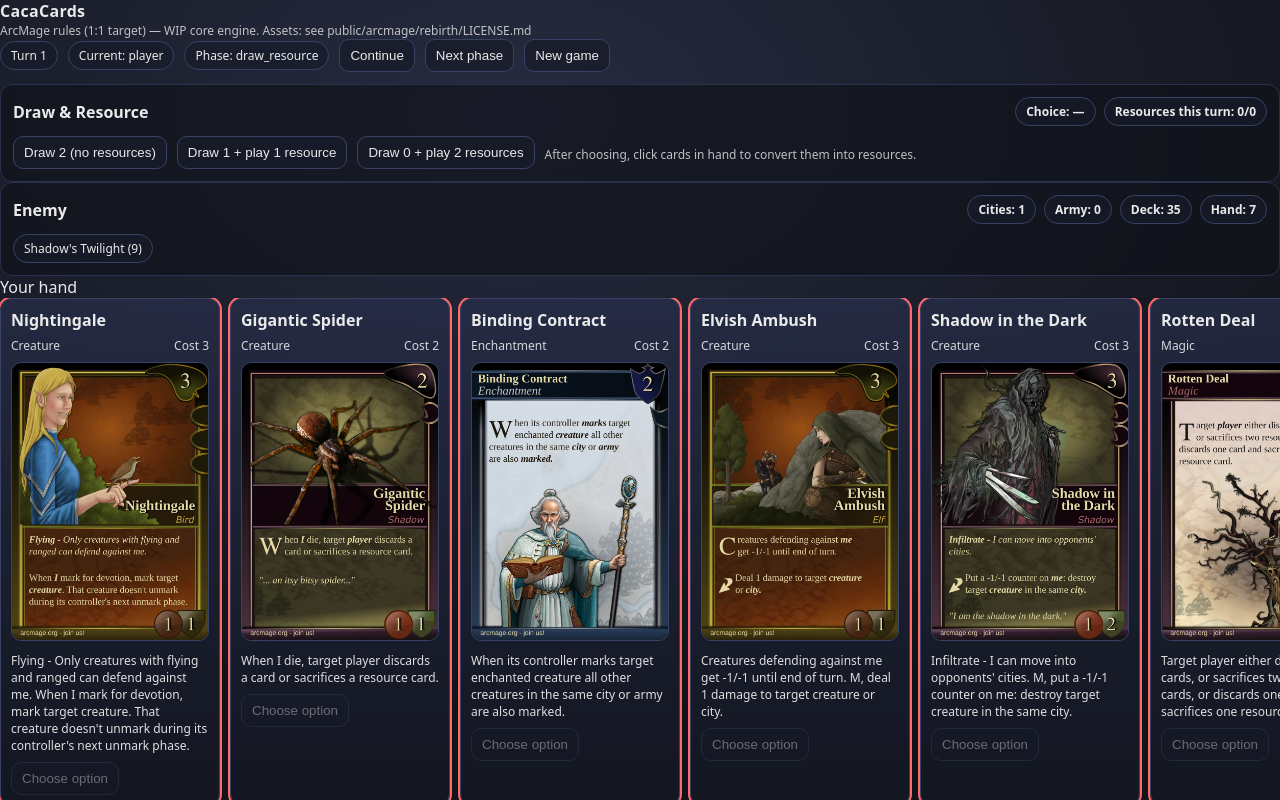
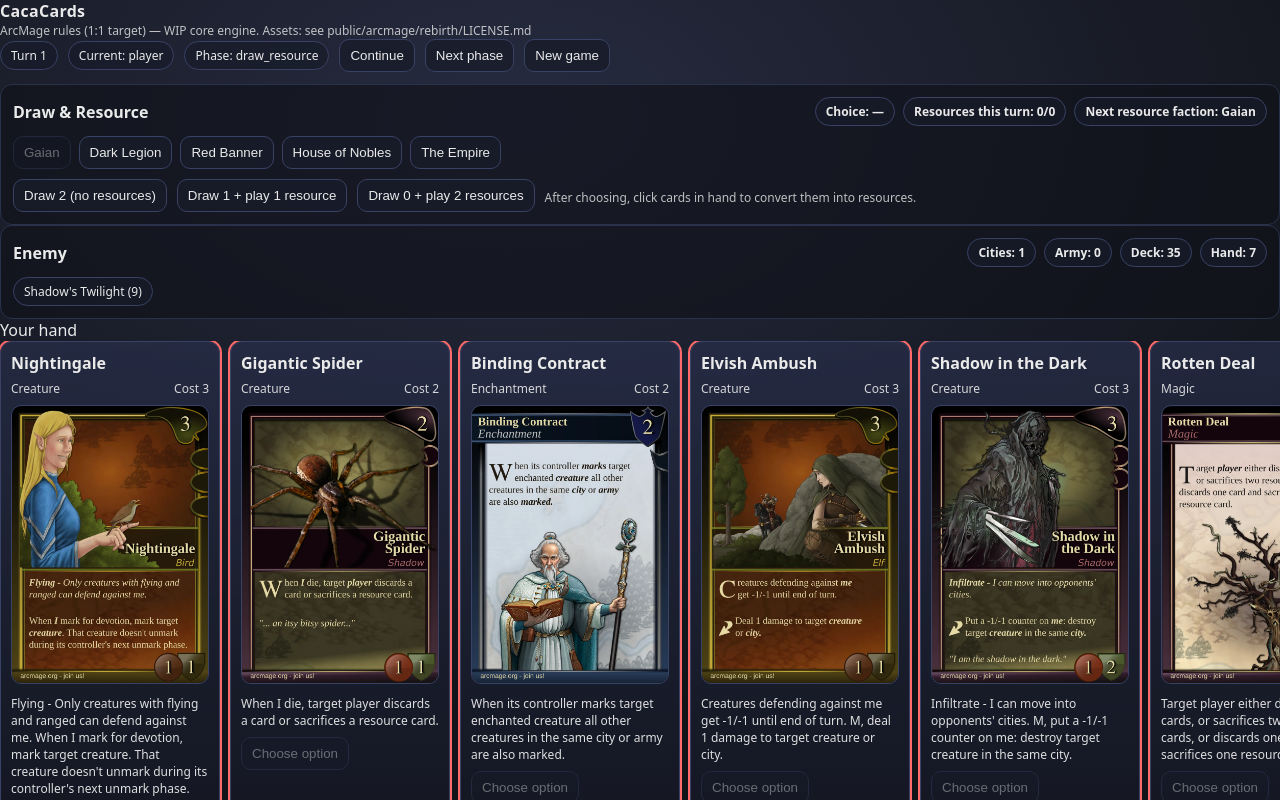
Before and after one commit to anthonymq/cacacards, a React (Vite) app: page / in a window 1280 px wide. Both pictures are taken after a click on the button "Next phase". Shown: the top 800 px of the page. Built offline with nearby package versions, Linux system fonts and the light colour scheme.

Commit message:
UI: pick resource faction (ArcMage rule)
Co-authored-by: anma-hub <anma-hub@users.noreply.github.com>

```diff
--- a/src/App.jsx
+++ b/src/App.jsx
@@ -84,6 +84,7 @@ export default function App() {
   const [seed, setSeed] = useState(1)
   const initial = useMemo(() => createInitialState(), [seed])
   const [state, setState] = useState(initial)
+  const [resourceFaction, setResourceFaction] = useState('Gaian')
 
   const you = state.player
   const enemy = state.enemy
@@ -150,7 +151,20 @@ export default function App() {
             <div style={{ display: 'flex', gap: 8, flexWrap: 'wrap' }}>
               <Pill>Choice: {you.drawResourceChoice || '—'}</Pill>
               <Pill>Resources this turn: {you.resourcesPlayedThisTurn}/{you.resourcesMaxThisTurn}</Pill>
+              <Pill>Next resource faction: {resourceFaction}</Pill>
             </div>
+          </div>
+
+          <div style={{ display: 'flex', gap: 8, flexWrap: 'wrap' }}>
+            {['Gaian', 'Dark Legion', 'Red Banner', 'House of Nobles', 'The Empire'].map((f) => (
+              <button
+                key={f}
+                onClick={() => setResourceFaction(f)}
+                disabled={resourceFaction === f}
+              >
+                {f}
+              </button>
+            ))}
           </div>
 
           {you.drawResourceChoice == null ? (
@@ -251,7 +265,8 @@ export default function App() {
 
                     if (s.phase === 'draw_resource') {
                       if (canPlayResource(s, 'player')) {
-                        playResource(s, 'player', c.id, c.faction || 'Dark Legion')
+                        // In ArcMage rules, a resource can be of any faction (not necessarily the card's faction)
+                        playResource(s, 'player', c.id, resourceFaction)
                       }
                       return s
                     }
@@ -271,7 +286,7 @@ export default function App() {
           })}
         </div>
         <div className="footerHint">
-          WIP: click a card in Draw&Resource phase to turn it into a resource (defaults to the card faction).
+          In Draw&Resource: choose an option, then click cards to turn them into resources. You can pick the resource faction above (ArcMage lets you choose any faction).
         </div>
       </div>
 
```
